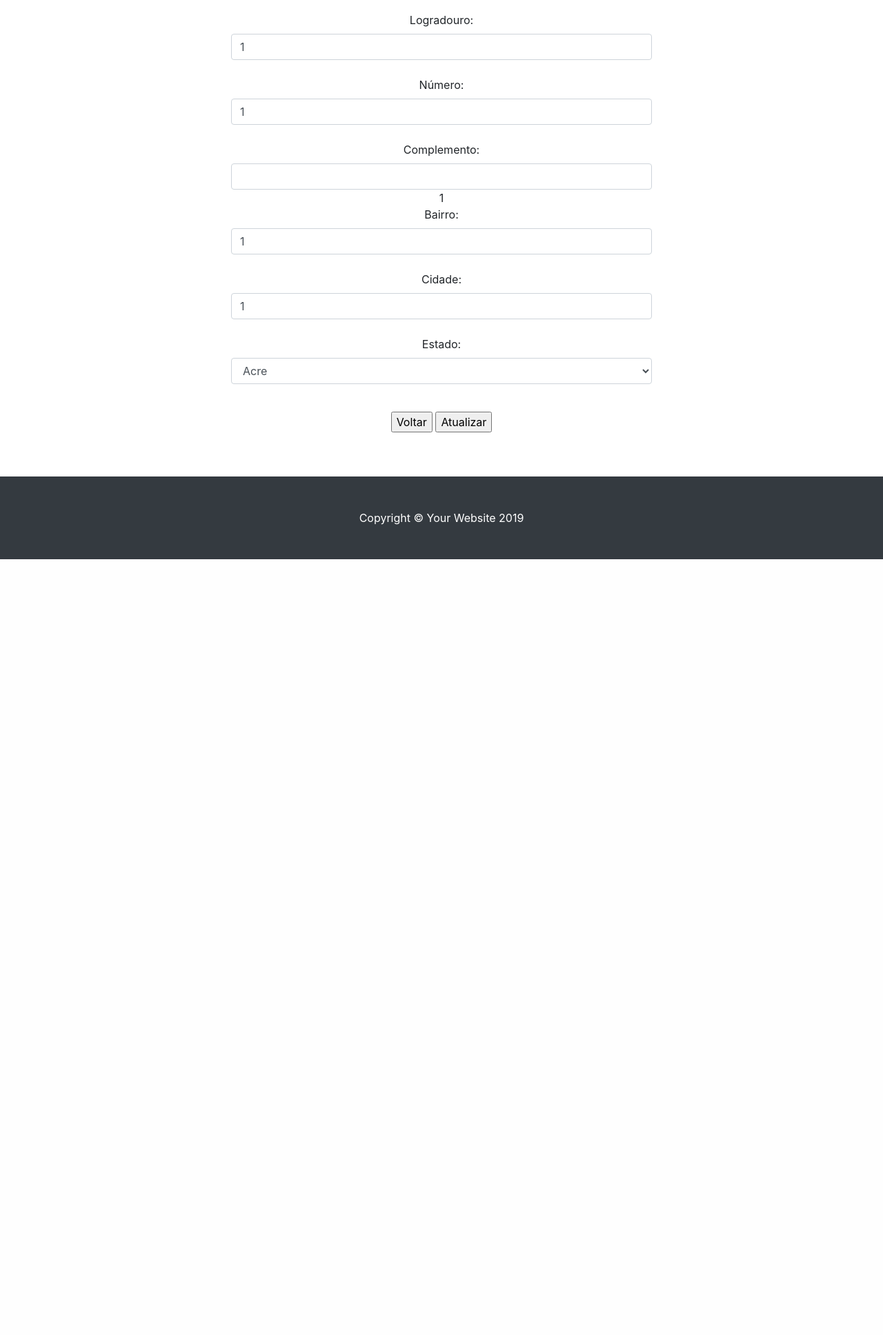
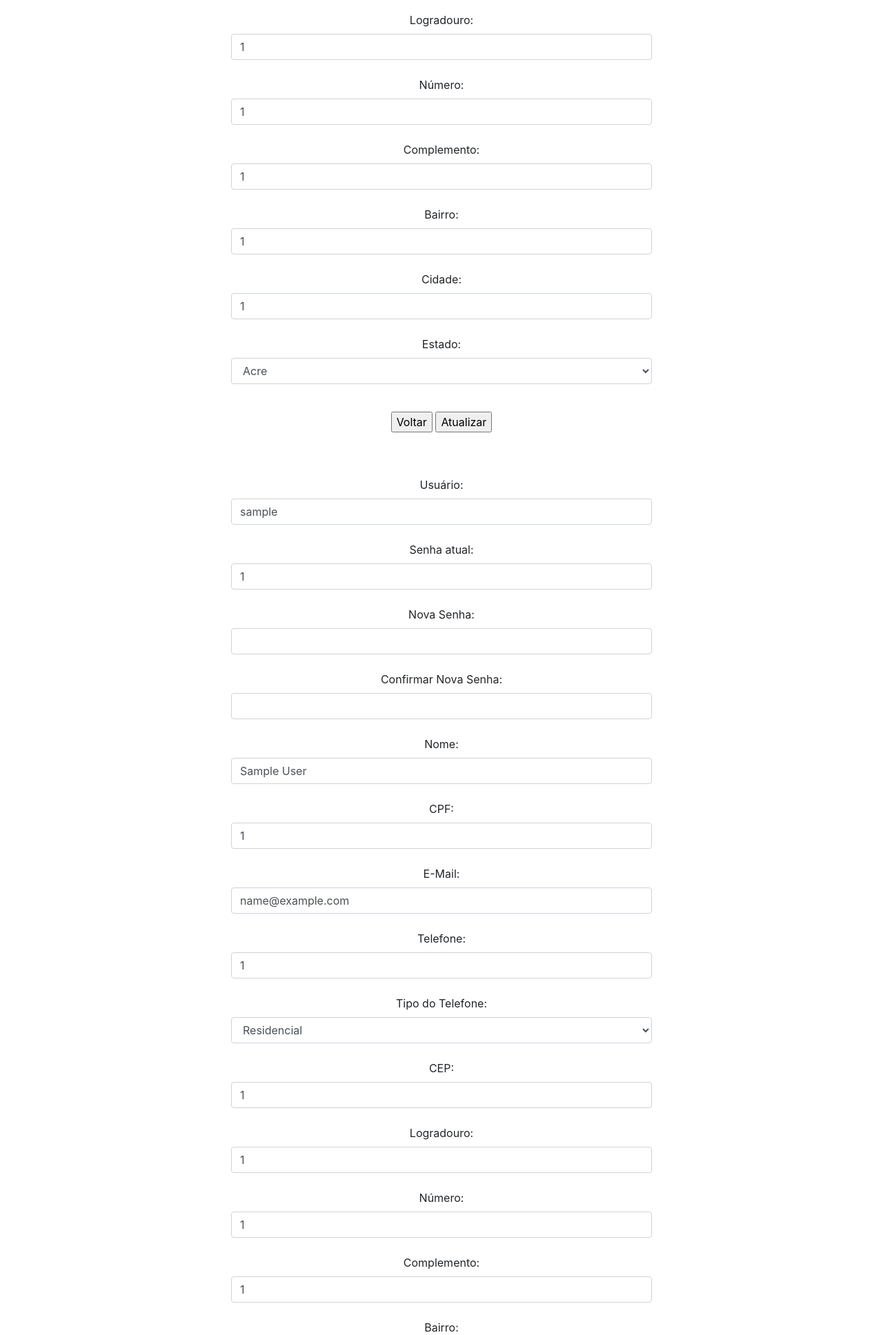
Before and after one commit to b4tech/AsiloEmFoco, a PHP site: page /sistema/start/config.php in a window 1280 px wide. Shown: the part 1043-2979 px from the top of the page at 69% size. Before the commit the page ends 1854 px from the top, so only its background shows below. Run offline with PHP 8.4, Linux system fonts and the light colour scheme; the visitor is signed in with stand-in values (Sample User, id 1); data that the repository does not hold is empty.

Commit message:
MARIO & LUAN: continuação front-end

```diff
--- a/sistema/cadastroResponsavel.php
+++ b/sistema/cadastroResponsavel.php
@@ -24,7 +24,6 @@
 if ($row[0] > 0) {
   echo "<script language='javascript' type='text/javascript'>alert('Esse CPF já está cadastrado.');window.location.href='login.html';</script>";
   die();
-
 } else {
 
   //Prepara o comando SQL
@@ -72,5 +71,3 @@
     echo "<script language='javascript' type='text/javascript'>alert('Não foi possível cadastrar esse usuário');window.location.href='login.html'</script>";
   }
 }
-
-  ?>
--- a/sistema/start/config.php
+++ b/sistema/start/config.php
@@ -15,7 +15,9 @@
     <link rel="stylesheet" href="https://maxcdn.bootstrapcdn.com/bootstrap/4.0.0/css/bootstrap.min.css" integrity="sha384-Gn5384xqQ1aoWXA+058RXPxPg6fy4IWvTNh0E263XmFcJlSAwiGgFAW/dAiS6JXm" crossorigin="anonymous">
 
     <style>
-        #main {
+        #mainAsilo,
+        #mainResponsavel,
+        #mainFuncionario {
             margin-top: 5%;
             margin-bottom: 5%;
         }
@@ -28,35 +30,69 @@
     <!-- Navigation -->
     <?php include './header.php'; ?>
 
+    <?php $perfil = $_SESSION['perfil'];
+
+    switch ($perfil) {
+        case '1':
+            $asilo = "block";
+            $responsavel = "none";
+            $funcionario = "none";
+            break;
+        case '2':
+            $asilo = "none";
+            $responsavel = "block";
+            $funcionario = "none";
+            break;
+        case '3':
+            $asilo = "none";
+            $responsavel = "none";
+            $funcionario = "block";
+            break;
+    } ?>
+
+    <style>
+        #mainAsilo {
+            display: <?php echo $asilo; ?>
+        }
+
+        #mainResponsavel {
+            display: <?php echo $responsavel; ?>
+        }
+
+        #mainFuncionario {
+            display: <?php echo $funcionario; ?>
+        }
+    </style>
+
     <!-- Page Content -->
     <center>
-        <div id="main">
+        <div id="mainAsilo">
             <div class="col-md-6 col-sm-12">
                 <section>
                     <form action="atualizarAsilo.php" method="POST">
                         <div class="form-group" id="asilo">
-                            <label for="login">Usuário:</label> <input type="text" id="login" name="login" required class="form-control" value=<?php echo $_SESSION['login']; ?>><br />
-                            <label for="senha">Senha atual:</label> <input type="text" id="senhaAtual" name="senhaAtual" required class="form-control" value=<?php echo $_SESSION['senha']; ?>><br />
-                            <label for="senha">Nova Senha:</label> <input type="password" id="novaSenha" name="novaSenha" required class="form-control"><br />
-                            <label for="senha">Confirmar Nova Senha:</label> <input type="password" id="confirmaNovaSenha" name="confirmaNovaSenha" required class="form-control"><br />
-                            <label for="razaoSocial">Razão Social: </label><input type="text" name="razaoSocial" id="razaoSocial" required class="form-control" value=<?php echo $_SESSION['razaoSocial']; ?>><br />
-                            <label for="cnpj">CNPJ:</label> <input type="text" name="cnpj" id="cnpj" required oninput="this.value = this.value.replace(/[^0-9.]/g, '').replace(/(\..*)\./g, '$1');" class="form-control" value=<?php echo $_SESSION['cnpj']; ?>><br />
-                            <label for="email">E-Mail:</label> <input type="email" name="email" id="email" required class="form-control" class="form-control" value=<?php echo $_SESSION['email']; ?>><br />
-                            <label for="telefone">Telefone:</label><input type="text" name="telefone" id="telefone" required oninput="this.value = this.value.replace(/[^0-9.]/g, '').replace(/(\..*)\./g, '$1');" class="form-control" value=<?php echo $_SESSION['telefone']; ?>><br />
+                            <label for="login">Usuário:</label> <input type="text" id="loginAsilo" name="loginAsilo" required class="form-control" value="<?php echo $_SESSION['login']; ?>"><br />
+                            <label for="senha">Senha atual:</label> <input type="text" id="senhaAtualAsilo" name="senhaAtualAsilo" required class="form-control" value="<?php echo $_SESSION['senha']; ?>"><br />
+                            <label for="senha">Nova Senha:</label> <input type="password" id="novaSenhaAsilo" name="novaSenhaAsilo" required class="form-control"><br />
+                            <label for="senha">Confirmar Nova Senha:</label> <input type="password" id="confirmaNovaSenhaAsilo" name="confirmaNovaSenhaAsilo" required class="form-control"><br />
+                            <label for="razaoSocial">Razão Social: </label><input type="text" name="razaoSocial" id="razaoSocial" required class="form-control" value="<?php echo $_SESSION['razaoSocial']; ?>"><br />
+                            <label for="cnpj">CNPJ:</label> <input type="text" name="cnpj" id="cnpj" required oninput="this.value = this.value.replace(/[^0-9.]/g, '').replace(/(\..*)\./g, '$1');" class="form-control" value="<?php echo $_SESSION['cnpj']; ?>"><br />
+                            <label for="email">E-Mail:</label> <input type="email" name="emailAsilo" id="emailAsilo" required class="form-control" class="form-control" value="<?php echo $_SESSION['email']; ?>"><br />
+                            <label for="telefone">Telefone:</label><input type="text" name="telefoneAsilo" id="telefoneAsilo" required oninput="this.value = this.value.replace(/[^0-9.]/g, '').replace(/(\..*)\./g, '$1');" class="form-control" value="<?php echo $_SESSION['telefone']; ?>"><br />
                             <label for="telefone">Tipo do Telefone:</label>
-                            <select name="tipoTel" id="tipoTel" class="form-control">
+                            <select name="tipoTel" id="tipoTelAsilo" class="form-control">
                                 <option value="1">Residencial</option>
                                 <option value="2">Celular</option>
                                 <option value="3">Comercial</option>
                             </select><br />
-                            <label for="cep">CEP: </label><input type="text" name="cep" id="cep" required oninput="this.value = this.value.replace(/[^0-9.]/g, '').replace(/(\..*)\./g, '$1');" class="form-control" value=<?php echo $_SESSION['cep']; ?>><br />
-                            <label for="logradouro">Logradouro: </label> <input type="text" name="logradouro" id="logradouro" required class="form-control" value=<?php echo $_SESSION['logradouro']; ?>><br />
-                            <label for="numero">Número: </label> <input type="text" name="numero" id="numero" required oninput="this.value = this.value.replace(/[^0-9.]/g, '').replace(/(\..*)\./g, '$1');" class="form-control" value=<?php echo $_SESSION['numero']; ?>><br />
-                            <label for="complemento">Complemento: </label> <input type="text" name="complemento" id="complemento" class="form-control"><?php echo $_SESSION['complemento']; ?><br />
-                            <label for="bairro">Bairro: </label> <input type="text" name="bairro" id="bairro" required class="form-control" value=<?php echo $_SESSION['bairro']; ?>><br />
-                            <label for="cidade">Cidade: </label> <input type="text" name="cidade" name="cidade" required class="form-control" value=<?php echo $_SESSION['cidade']; ?>><br />
+                            <label for="cep">CEP: </label><input type="text" name="cepAsilo" id="cepAsilo" required oninput="this.value = this.value.replace(/[^0-9.]/g, '').replace(/(\..*)\./g, '$1');" class="form-control" value="<?php echo $_SESSION['cep']; ?>"><br />
+                            <label for="logradouro">Logradouro: </label> <input type="text" name="logradouroAsilo" id="logradouroAsilo" required class="form-control" value="<?php echo $_SESSION['logradouro']; ?>"><br />
+                            <label for="numero">Número: </label> <input type="text" name="numeroAsilo" id="numeroAsilo" required oninput="this.value = this.value.replace(/[^0-9.]/g, '').replace(/(\..*)\./g, '$1');" class="form-control" value="<?php echo $_SESSION['numero']; ?>"><br />
+                            <label for="complemento">Complemento: </label> <input type="text" name="complementoAsilo" id="complementoAsilo" class="form-control" value="<?php echo $_SESSION['complemento']; ?>"><br />
+                            <label for="bairro">Bairro: </label> <input type="text" name="bairroAsilo" id="bairroAsilo" required class="form-control" value="<?php echo $_SESSION['bairro']; ?>"><br />
+                            <label for="cidade">Cidade: </label> <input type="text" name="cidadeAsilo" name="cidadeAsilo" required class="form-control" value="<?php echo $_SESSION['cidade']; ?>"><br />
                             <label for="estado">Estado:</label>
-                            <select name="estado" id="estado" class="form-control">
+                            <select name="estadoAsilo" id="estadoAsilo" class="form-control">
                                 <option value="1">Acre</option>
                                 <option value="2">Alagoas</option>
                                 <option value="3">Amapá</option>
@@ -88,7 +124,135 @@
                         </div>
                         <center>
                             <input type="button" class="submit" value="Voltar" class="special" onclick="location.href='index.php';" />
-                            <input type="submit" value="Atualizar" name="atualizar" id="atualizar">
+                            <input type="submit" value="Atualizar" name="atualizarAsilo" id="atualizarAsilo">
+                        </center>
+                    </form>
+                </section>
+            </div>
+        </div>
+        <div id="mainResponsavel">
+            <div class="col-md-6 col-sm-12">
+                <section>
+                    <form action="atualizarResponsavel.php" method="POST">
+                        <div class="form-group" id="responsavel">
+                            <label for="login">Usuário:</label> <input type="text" id="loginResponsavel" name="loginResponsavel" required class="form-control" value="<?php echo $_SESSION['login']; ?>"><br />
+                            <label for="senha">Senha atual:</label> <input type="text" id="senhaAtualResponsavel" name="senhaAtualResponsavel" required class="form-control" value="<?php echo $_SESSION['senha']; ?>"><br />
+                            <label for="senha">Nova Senha:</label> <input type="password" id="novaSenhaResponsavel" name="novaSenhaResponsavel" required class="form-control"><br />
+                            <label for="senha">Confirmar Nova Senha:</label> <input type="password" id="confirmaNovaSenhaResponsavel" name="confirmaNovaSenhaResponsavel" required class="form-control"><br />
+                            <label for="razaoSocial">Nome: </label><input type="text" name="nomeResponsavel" id="nomeResponsavel" required class="form-control" value="<?php echo $_SESSION['nome']; ?>"><br />
+                            <label for="cnpj">CPF:</label> <input type="text" name="cfpResponsavel" id="cpfResponsavel" required oninput="this.value = this.value.replace(/[^0-9.]/g, '').replace(/(\..*)\./g, '$1');" class="form-control" value="<?php echo $_SESSION['cpf']; ?>"><br />
+                            <label for="email">E-Mail:</label> <input type="email" name="emailResponsavel" id="emailResponsavel" required class="form-control" class="form-control" value="<?php echo $_SESSION['email']; ?>"><br />
+                            <label for="telefone">Telefone:</label><input type="text" name="telefoneResponsavel" id="telefoneResponsavel" required oninput="this.value = this.value.replace(/[^0-9.]/g, '').replace(/(\..*)\./g, '$1');" class="form-control" value="<?php echo $_SESSION['telefone']; ?>"><br />
+                            <label for="telefone">Tipo do Telefone:</label>
+                            <select name="tipoTelResponsavel" id="tipoTelResponsavel" class="form-control">
+                                <option value="1">Residencial</option>
+                                <option value="2">Celular</option>
+                                <option value="3">Comercial</option>
+                            </select><br />
+                            <label for="cep">CEP: </label><input type="text" name="cepResponsavel" id="cepResponsavel" required oninput="this.value = this.value.replace(/[^0-9.]/g, '').replace(/(\..*)\./g, '$1');" class="form-control" value="<?php echo $_SESSION['cep']; ?>"><br />
+                            <label for="logradouro">Logradouro: </label> <input type="text" name="logradouroResponsavel" id="logradouroResponsavel" required class="form-control" value="<?php echo $_SESSION['logradouro']; ?>"><br />
+                            <label for="numero">Número: </label> <input type="text" name="numeroResponsavel" id="numeroResponsavel" required oninput="this.value = this.value.replace(/[^0-9.]/g, '').replace(/(\..*)\./g, '$1');" class="form-control" value="<?php echo $_SESSION['numero']; ?>"><br />
+                            <label for="complemento">Complemento: </label> <input type="text" name="complementoResponsavel" id="complementoResponsavel" class="form-control" value="<?php echo $_SESSION['complemento']; ?>"><br />
+                            <label for="bairro">Bairro: </label> <input type="text" name="bairroResponsavel" id="bairroResponsavel" required class="form-control" value="<?php echo $_SESSION['bairro']; ?>"><br />
+                            <label for="cidade">Cidade: </label> <input type="text" name="cidadeResponsavel" name="cidadeResponsavel" required class="form-control" value="<?php echo $_SESSION['cidade']; ?>"><br />
+                            <label for="estado">Estado:</label>
+                            <select name="estadoResponsavel" id="estadoResponsavel" class="form-control">
+                                <option value="1">Acre</option>
+                                <option value="2">Alagoas</option>
+                                <option value="3">Amapá</option>
+                                <option value="4">Amazonas</option>
+                                <option value="5">Bahia</option>
+                                <option value="6">Ceará</option>
+                                <option value="7">Distrito Federal</option>
+                                <option value="8">Espírito Santo</option>
+                                <option value="9">Goiás</option>
+                                <option value="10">Maranhão</option>
+                                <option value="11">Mato Grosso</option>
+                                <option value="12">Mato Grosso do Sul</option>
+                                <option value="13">Minas Gerais</option>
+                                <option value="14">Pará</option>
+                                <option value="15">Paraíba</option>
+                                <option value="16">Paraná</option>
+                                <option value="17">Pernambuco</option>
+                                <option value="18">Piauí</option>
+                                <option value="19">Rio de Janeiro</option>
+                                <option value="20">Rio Grande do Norte</option>
+                                <option value="21">Rio Grande do Sul</option>
+                                <option value="22">Rondônia</option>
+                                <option value="23">Roraima</option>
+                                <option value="24">Santa Catarina</option>
+                                <option value="25">São Paulo</option>
+                                <option value="26">Sergipe</option>
+                                <option value="27">Tocantins</option>
+                            </select><br />
+                        </div>
+                        <center>
+                            <input type="button" class="submit" value="Voltar" class="special" onclick="location.href='index.php';" />
+                            <input type="submit" value="Atualizar" name="atualizarResponsavel" id="atualizarResponsavel">
+                        </center>
+                    </form>
+                </section>
+            </div>
+        </div>
+        <div id="mainFuncionario">
+            <div class="col-md-6 col-sm-12">
+                <section>
+                    <form action="atualizarFuncionario.php" method="POST">
+                        <div class="form-group" id="funcionario">
+                            <label for="login">Usuário:</label> <input type="text" id="loginFuncionario" name="loginFuncionario" required class="form-control" value="<?php echo $_SESSION['login']; ?>"><br />
+                            <label for="senha">Senha atual:</label> <input type="text" id="senhaAtualFuncionario" name="senhaAtualFuncionario" required class="form-control" value="<?php echo $_SESSION['senha']; ?>"><br />
+                            <label for="senha">Nova Senha:</label> <input type="password" id="novaSenhaFuncionario" name="novaSenhaFuncionario" required class="form-control"><br />
+                            <label for="senha">Confirmar Nova Senha:</label> <input type="password" id="confirmaNovaSenhaFuncionario" name="confirmaNovaSenhaFuncionario" required class="form-control"><br />
+                            <label for="razaoSocial">Nome: </label><input type="text" name="nomeFuncionario" id="nomeFuncionario" required class="form-control" value="<?php echo $_SESSION['nome']; ?>"><br />
+                            <label for="cnpj">CPF:</label> <input type="text" name="cfpFuncionario" id="cpfFuncionario" required oninput="this.value = this.value.replace(/[^0-9.]/g, '').replace(/(\..*)\./g, '$1');" class="form-control" value="<?php echo $_SESSION['cpf']; ?>"><br />
+                            <label for="email">E-Mail:</label> <input type="email" name="emailFuncionario" id="emailFuncionario" required class="form-control" class="form-control" value="<?php echo $_SESSION['email']; ?>"><br />
+                            <label for="telefone">Telefone:</label><input type="text" name="telefoneFuncionario" id="telefoneFuncionario" required oninput="this.value = this.value.replace(/[^0-9.]/g, '').replace(/(\..*)\./g, '$1');" class="form-control" value="<?php echo $_SESSION['telefone']; ?>"><br />
+                            <label for="telefone">Tipo do Telefone:</label>
+                            <select name="tipoTelFuncionario" id="tipoTelFuncionario" class="form-control">
+                                <option value="1">Residencial</option>
+                                <option value="2">Celular</option>
+                                <option value="3">Comercial</option>
+                            </select><br />
+                            <label for="cep">CEP: </label><input type="text" name="cepFuncionario" id="cepFuncionario" required oninput="this.value = this.value.replace(/[^0-9.]/g, '').replace(/(\..*)\./g, '$1');" class="form-control" value="<?php echo $_SESSION['cep']; ?>"><br />
+                            <label for="logradouro">Logradouro: </label> <input type="text" name="logradouroFuncionario" id="logradouroFuncionario" required class="form-control" value="<?php echo $_SESSION['logradouro']; ?>"><br />
+                            <label for="numero">Número: </label> <input type="text" name="numeroFuncionario" id="numeroFuncionario" required oninput="this.value = this.value.replace(/[^0-9.]/g, '').replace(/(\..*)\./g, '$1');" class="form-control" value="<?php echo $_SESSION['numero']; ?>"><br />
+                            <label for="complemento">Complemento: </label> <input type="text" name="complementoFuncionario" id="complementoFuncionario" class="form-control" value="<?php echo $_SESSION['complemento']; ?>"><br />
+                            <label for="bairro">Bairro: </label> <input type="text" name="bairroFuncionario" id="bairroFuncionario" required class="form-control" value="<?php echo $_SESSION['bairro']; ?>"><br />
+                            <label for="cidade">Cidade: </label> <input type="text" name="cidadeFuncionario" name="cidadeFuncionario" required class="form-control" value="<?php echo $_SESSION['cidade']; ?>"><br />
+                            <label for="estado">Estado:</label>
+                            <select name="estadoFuncionario" id="estadoFuncionario" class="form-control">
+                                <option value="1">Acre</option>
+                                <option value="2">Alagoas</option>
+                                <option value="3">Amapá</option>
+                                <option value="4">Amazonas</option>
+                                <option value="5">Bahia</option>
+                                <option value="6">Ceará</option>
+                                <option value="7">Distrito Federal</option>
+                                <option value="8">Espírito Santo</option>
+                                <option value="9">Goiás</option>
+                                <option value="10">Maranhão</option>
+                                <option value="11">Mato Grosso</option>
+                                <option value="12">Mato Grosso do Sul</option>
+                                <option value="13">Minas Gerais</option>
+                                <option value="14">Pará</option>
+                                <option value="15">Paraíba</option>
+                                <option value="16">Paraná</option>
+                                <option value="17">Pernambuco</option>
+                                <option value="18">Piauí</option>
+                                <option value="19">Rio de Janeiro</option>
+                                <option value="20">Rio Grande do Norte</option>
+                                <option value="21">Rio Grande do Sul</option>
+                                <option value="22">Rondônia</option>
+                                <option value="23">Roraima</option>
+                                <option value="24">Santa Catarina</option>
+                                <option value="25">São Paulo</option>
+                                <option value="26">Sergipe</option>
+                                <option value="27">Tocantins</option>
+                            </select><br />
+                        </div>
+                        <center>
+                            <input type="button" class="submit" value="Voltar" class="special" onclick="location.href='index.php';" />
+                            <input type="submit" value="Atualizar" name="atualizarFuncionario" id="atualizarFuncionario">
                         </center>
                     </form>
                 </section>
@@ -102,7 +266,6 @@
     <!-- Bootstrap core JavaScript -->
     <script src="vendor/jquery/jquery.min.js"></script>
     <script src="vendor/bootstrap/js/bootstrap.bundle.min.js"></script>
-
 </body>
 
 </html>
```
Also changed, not shown: sistema/login.php (+11 -28 lines), sistema/atualizarFuncionario.php (added), sistema/atualizarResponsavel.php (added). Lines whose indentation alone changed are shown as unchanged.
